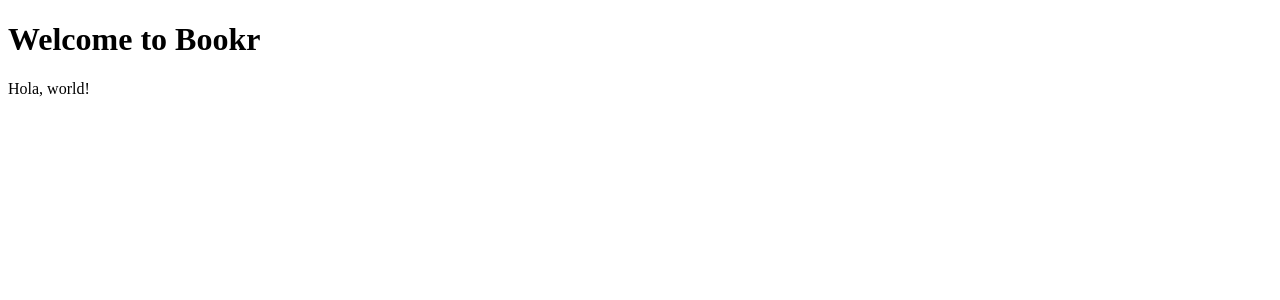
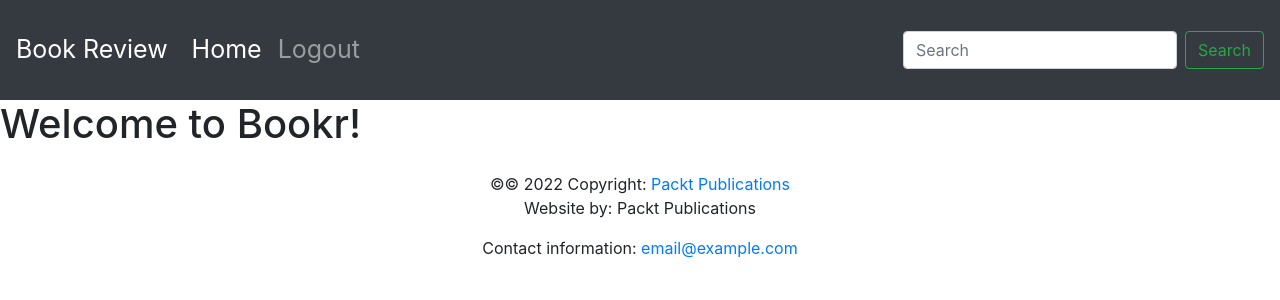
Before and after one commit to learnmv/Bookr, a Django app: page / in a window 1280 px wide. Shown: the top 300 px of the page. Run offline with Django 4.2, Linux system fonts and the light colour scheme; some libraries are stand-ins or nearby versions.

Commit message:
Added templates using HTML  and bootstrap framework for css

```diff
--- a/bookr/settings.py
+++ b/bookr/settings.py
@@ -11,6 +11,7 @@ https://docs.djangoproject.com/en/4.2/ref/settings/
 """
 
 from pathlib import Path
+import os
 
 # Build paths inside the project like this: BASE_DIR / 'subdir'.
 BASE_DIR = Path(__file__).resolve().parent.parent
@@ -55,7 +56,7 @@ ROOT_URLCONF = 'bookr.urls'
 TEMPLATES = [
     {
         'BACKEND': 'django.template.backends.django.DjangoTemplates',
-        'DIRS': [],
+        'DIRS': [os.path.join(BASE_DIR, 'templates')],
         'APP_DIRS': True,
         'OPTIONS': {
             'context_processors': [
--- a/bookr/urls.py
+++ b/bookr/urls.py
@@ -15,11 +15,13 @@ Including another URLconf
     2. Add a URL to urlpatterns:  path('blog/', include('blog.urls'))
 """
 from django.contrib import admin
-from django.urls import path
+from django.urls import path, include
 import reviews.views
 
 urlpatterns = [
     path('admin/', admin.site.urls),
-    path('', reviews.views.index),
-    path('book-search', reviews.views.search)
+    # path('', reviews.views.index),
+    # path('book-search', reviews.views.search),
+    path('', include('reviews.urls'))
+
 ]
--- a/reviews/templates/base.html
+++ b/reviews/templates/base.html
@@ -1,11 +1,58 @@
-<!DOCTYPE html>
+<!doctype html>
 <html lang="en">
-<head>
-    <meta charset="UTF-8">
-    <title>Welcome to Bookr</title>
-</head>
-<body>
-    <h1> Welcome to Bookr</h1>
-    Hola, {{ name }}!
-</body>
+  <head>
+    <!-- Required meta tags -->
+    <meta charset="utf-8">
+    <meta name="viewport" content="width=device-width, initial-scale=1, shrink-to-fit=no">
+
+    <!-- Bootstrap CSS -->
+    <link rel="stylesheet" href="https://stackpath.bootstrapcdn.com/bootstrap/4.4.1/css/bootstrap.min.css" integrity="sha384-Vkoo8x4CGsO3+Hhxv8T/Q5PaXtkKtu6ug5TOeNV6gBiFeWPGFN9MuhOf23Q9Ifjh" crossorigin="anonymous">
+
+    <link rel="stylesheet" href="https://cdnjs.cloudflare.com/ajax/libs/font-awesome/4.7.0/css/font-awesome.min.css">
+
+    <title>Book Review</title>
+    <style type="text/css">
+      .navbar {
+        min-height: 100px;
+        font-size: 25px;
+      }
+      .navbar-brand {
+        font-size: 25px;
+      }
+    </style>
+  </head>
+  <body>
+        <nav class="navbar navbar-expand-sm navbar-dark bg-dark sticky-top">
+          <a class="navbar-brand" href="/">Book Review</a>
+          <button class="navbar-toggler" type="button" data-toggle="collapse" data-target="#navbarSupportedContent" aria-controls="navbarSupportedContent" aria-expanded="false" aria-label="Toggle navigation">
+            <span class="navbar-toggler-icon"></span>
+          </button>
+          <div class="collapse navbar-collapse" id="navbarSupportedContent">
+            <ul class="navbar-nav mr-auto">
+              <li class="nav-item active">
+                <a class="nav-link" href="/books/">Home <span class="sr-only">(current)</span></a>
+              </li>
+              <li class="nav-item">
+                <a class="nav-link" href="#">Logout</a>
+              </li>
+            </ul>
+            <form class="form-inline my-2 my-lg-0">
+              <input class="form-control mr-sm-2" type="search" placeholder="Search" aria-label="Search">
+              <button class="btn btn-outline-success my-2 my-sm-0" type="submit">Search</button>
+            </form>
+          </div>
+        </nav>
+         {% block content %}
+        <h1>Welcome to Bookr!</h1>
+        {% endblock %}
+  <!-- Copyright -->
+  <footer class="page-footer font-small blue">
+    <div class="footer-copyright text-center py-3">&copy;© 2022 Copyright:
+      <a href="https://www.packtpub.com"> Packt Publications</a>
+      <p>Website by: Packt Publications</p>
+      <p>Contact information: <a href="mailto:email@example.com">email@example.com</a></p>
+    </div>
+  </footer>
+  <!-- Copyright -->
+  </body>
 </html>
--- /dev/null
+++ b/reviews/urls.py
@@ -0,0 +1,8 @@
+from django.contrib import admin
+from django.urls import path
+from . import views
+
+urlpatterns = [
+    path('',views.index, name="index" ),
+    path('books/', views.book_list, name='book_list')
+]
--- /dev/null
+++ b/reviews/utils.py
@@ -0,0 +1,5 @@
+def average_rating(rating_list):
+    if not rating_list:
+        return 0
+
+    return round(sum(rating_list) / len(rating_list))
--- a/reviews/views.py
+++ b/reviews/views.py
@@ -1,5 +1,34 @@
 # from django.http import HttpResponse
-from django.shortcuts import render
+# from django.shortcuts import render
+# from .models import Book
+from django.shortcuts import render, get_object_or_404
+from .models import Book
+from .utils import average_rating
+
+def index(request):
+    return render(request, "base.html")
+
+def book_search(request):
+    search_text = request.GET.get("search","")
+    return render(request, "search-results.html",{"search_text":search_text})
+
+def book_list(request):
+    books = Book.objects.all()
+    book_list = []
+    for book in books:
+        reviews = book.review_set.all()
+        if reviews:
+            book_rating = average_rating([review.rating for review in reviews])
+            number_of_reviews = len(reviews)
+        else:
+            book_rating = None
+            number_of_reviews = 0
+        book_list.append({'book':book,'book_rating':book_rating,'number_of_reviews':number_of_reviews})
+
+    context = {
+        'book_list':book_list
+    }
+    return render(request, 'reviews/books_list.html',context)
 
 # def index(request):
 #     name = request.GET.get("name") or "world"
@@ -8,10 +37,13 @@ from django.shortcuts import render
 # def index(request):
 #     return render(request, "base.html")
 
-def index(request):
-    name = request.GET.get("name") or "world"
-    return render(request, "base.html", {"name": name})
+# def index(request):
+#     name = request.GET.get("name") or "world"
+#     return render(request, "base.html", {"name": name})
 
-def search(request):
-    searched = request.GET.get("search") or "Nothing searched"
-    return render(request, "search.html", {"search": searched})
+# def search(request):
+#     searched = request.GET.get("search") or "Nothing searched"
+#     return render(request, "search.html", {"search": searched})
+
+# def welcome_view(request):
+#     return render(request, 'base.html')
--- /dev/null
+++ b/templates/base.html
@@ -0,0 +1,58 @@
+<!doctype html>
+<html lang="en">
+  <head>
+    <!-- Required meta tags -->
+    <meta charset="utf-8">
+    <meta name="viewport" content="width=device-width, initial-scale=1, shrink-to-fit=no">
+
+    <!-- Bootstrap CSS -->
+    <link rel="stylesheet" href="https://stackpath.bootstrapcdn.com/bootstrap/4.4.1/css/bootstrap.min.css" integrity="sha384-Vkoo8x4CGsO3+Hhxv8T/Q5PaXtkKtu6ug5TOeNV6gBiFeWPGFN9MuhOf23Q9Ifjh" crossorigin="anonymous">
+
+    <link rel="stylesheet" href="https://cdnjs.cloudflare.com/ajax/libs/font-awesome/4.7.0/css/font-awesome.min.css">
+
+    <title>Book Review</title>
+    <style type="text/css">
+      .navbar {
+        min-height: 100px;
+        font-size: 25px;
+      }
+      .navbar-brand {
+        font-size: 25px;
+      }
+    </style>
+  </head>
+  <body>
+        <nav class="navbar navbar-expand-sm navbar-dark bg-dark sticky-top">
+          <a class="navbar-brand" href="/">Book Review</a>
+          <button class="navbar-toggler" type="button" data-toggle="collapse" data-target="#navbarSupportedContent" aria-controls="navbarSupportedContent" aria-expanded="false" aria-label="Toggle navigation">
+            <span class="navbar-toggler-icon"></span>
+          </button>
+          <div class="collapse navbar-collapse" id="navbarSupportedContent">
+            <ul class="navbar-nav mr-auto">
+              <li class="nav-item active">
+                <a class="nav-link" href="/books/">Home <span class="sr-only">(current)</span></a>
+              </li>
+              <li class="nav-item">
+                <a class="nav-link" href="#">Logout</a>
+              </li>
+            </ul>
+            <form class="form-inline my-2 my-lg-0">
+              <input class="form-control mr-sm-2" type="search" placeholder="Search" aria-label="Search">
+              <button class="btn btn-outline-success my-2 my-sm-0" type="submit">Search</button>
+            </form>
+          </div>
+        </nav>
+         {% block content %}
+        <h1>Welcome to Bookr!</h1>
+        {% endblock %}
+  <!-- Copyright -->
+  <footer class="page-footer font-small blue">
+    <div class="footer-copyright text-center py-3">&copy;© 2022 Copyright:
+      <a href="https://www.packtpub.com"> Packt Publications</a>
+      <p>Website by: Packt Publications</p>
+      <p>Contact information: <a href="mailto:email@example.com">email@example.com</a></p>
+    </div>
+  </footer>
+  <!-- Copyright -->
+  </body>
+</html>
```
Also changed, not shown: reviews/templates/reviews/books_list.html (added, +25 -0 lines), reviews/templates/search-results.html (added, +10 -0 lines).
